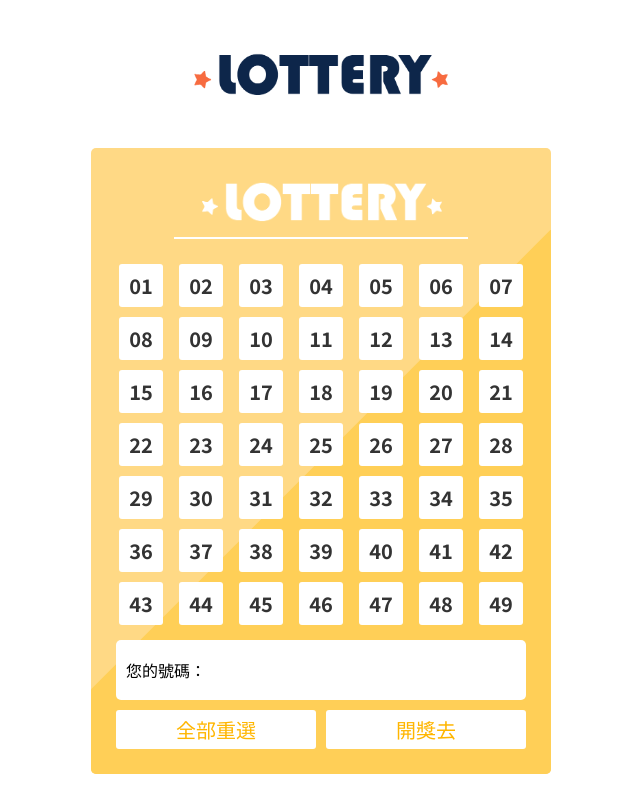
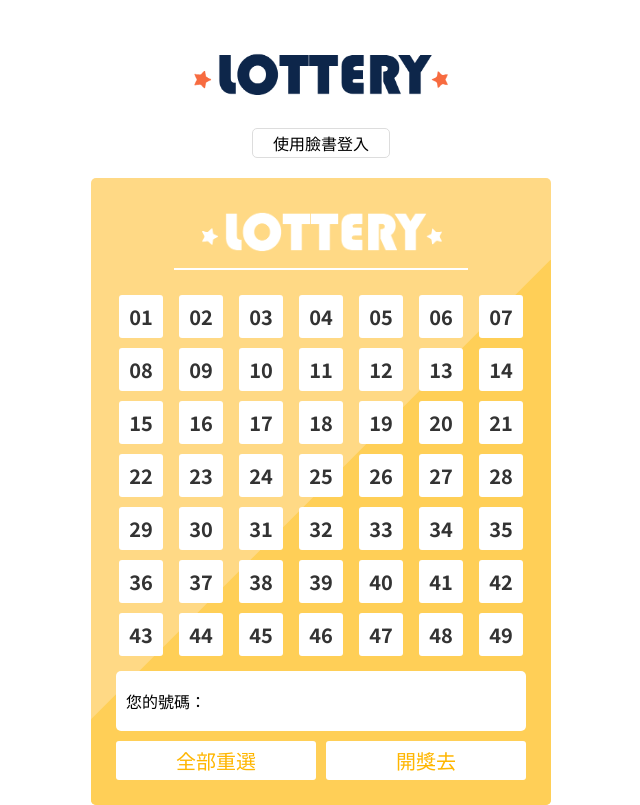
Before and after one commit to icguanyu/lottery, a Vue app: page / in a window 1280 px wide. Shown: the whole page, without its empty margins (319-959 px from the left). Built offline with nearby package versions, Linux system fonts and the light colour scheme; the HTML template or start-up script is replaced by a standard one.

Commit message:
fb sdk login & logout

```diff
--- a/src/assets/scss/all.scss
+++ b/src/assets/scss/all.scss
@@ -19,9 +19,33 @@ html {
   margin-top: 40px;
   .logo {
     width: 280px;
-    margin: 0 auto 40px auto;
+    margin: 0 auto 20px auto;
     img {
       width: 100%;
+    }
+  }
+  .login_box{
+    .hello{
+      text-align: center;
+      margin: 10px;
+    }
+    .btn{
+      cursor: pointer;
+      display: inline-block;
+      padding: 5px 20px;
+      border-radius: 5px;
+      border: 1px solid #ddd;
+      transition: all .2s;
+      &:hover{
+        border: none;
+        color: #fff;
+        background: $third;
+      }
+    }
+    .login{
+      display: flex;
+      justify-content: space-around;
+
     }
   }
   .card {
--- a/src/store.js
+++ b/src/store.js
@@ -38,6 +38,9 @@ export default new vuex.Store({
       let date = `${now.getFullYear()}/${now.getMonth() + 1}/${now.getDate()} ${now.getHours()}:${now.getMinutes()}:${now.getSeconds()}`
       context.commit('DATE', date)
       router.push('/Result')
+    },
+    getUser (context, response) {
+      context.commit('USERDATA',response)
     }
   },
   mutations: {
@@ -72,6 +75,18 @@ export default new vuex.Store({
     },
     DATE (state, payload) {
       state.date = payload
+    },
+    USERDATA (state, payload) {
+      if(payload) {
+        state.fb_user = {
+          'id' : payload.id,
+          'email' : payload.email,
+          'name' : payload.name,
+          'picurl' : payload.picture.data.url
+        }
+      }else{
+        state.fb_user = ''
+      }
     }
   }
 })
--- a/src/views/Home.vue
+++ b/src/views/Home.vue
@@ -3,6 +3,15 @@
   <div id="all">
     <div class="logo">
       <img src="@/assets/img/lottodemo-03.png" alt="">
+    </div>
+    <div class="login_box">
+      <div class="hello" v-if="userData.name">
+        你好 {{ userData.name }} , 祝您中獎！
+        <div class="btn logout" @click="logout()">登出</div>
+      </div>
+      <div class="login" v-else>
+        <div class="btn signin" @click="login()">使用臉書登入</div>
+      </div>
     </div>
     <div class="card">
       <div class="shadow"></div>
@@ -47,12 +56,13 @@ export default {
       this.$store.dispatch("reset");
     },
     checkLoginState() {
+      const vm = this
       FB.getLoginStatus(function(response) {
         if (response.status === "connected") {
           //如果狀態為登入,就不用登入嘛
           console.log("你已經登入囉");
         } else {
-          this.login();
+          vm.login();
         }
       });
     },
@@ -68,6 +78,7 @@ export default {
                 fields: "id,name,email,picture"
               },
               function(response) {
+                vm.$store.dispatch('getUser',response)
                 console.log(response);
               }
             );
@@ -78,6 +89,13 @@ export default {
           auth_type: "rerequest"
         }
       );
+    },
+    logout() {
+      const vm = this
+      FB.logout(function (response) {
+        console.log(response)
+        vm.$store.dispatch('getUser')
+      });
     }
   },
   computed: {
@@ -86,6 +104,9 @@ export default {
     },
     selected() {
       return this.$store.state.userNumber;
+    },
+    userData() {
+      return this.$store.state.fb_user;
     }
   },
   created() {
```
Also changed, not shown: 10 other files (tests, documents, lock files or other folders).
